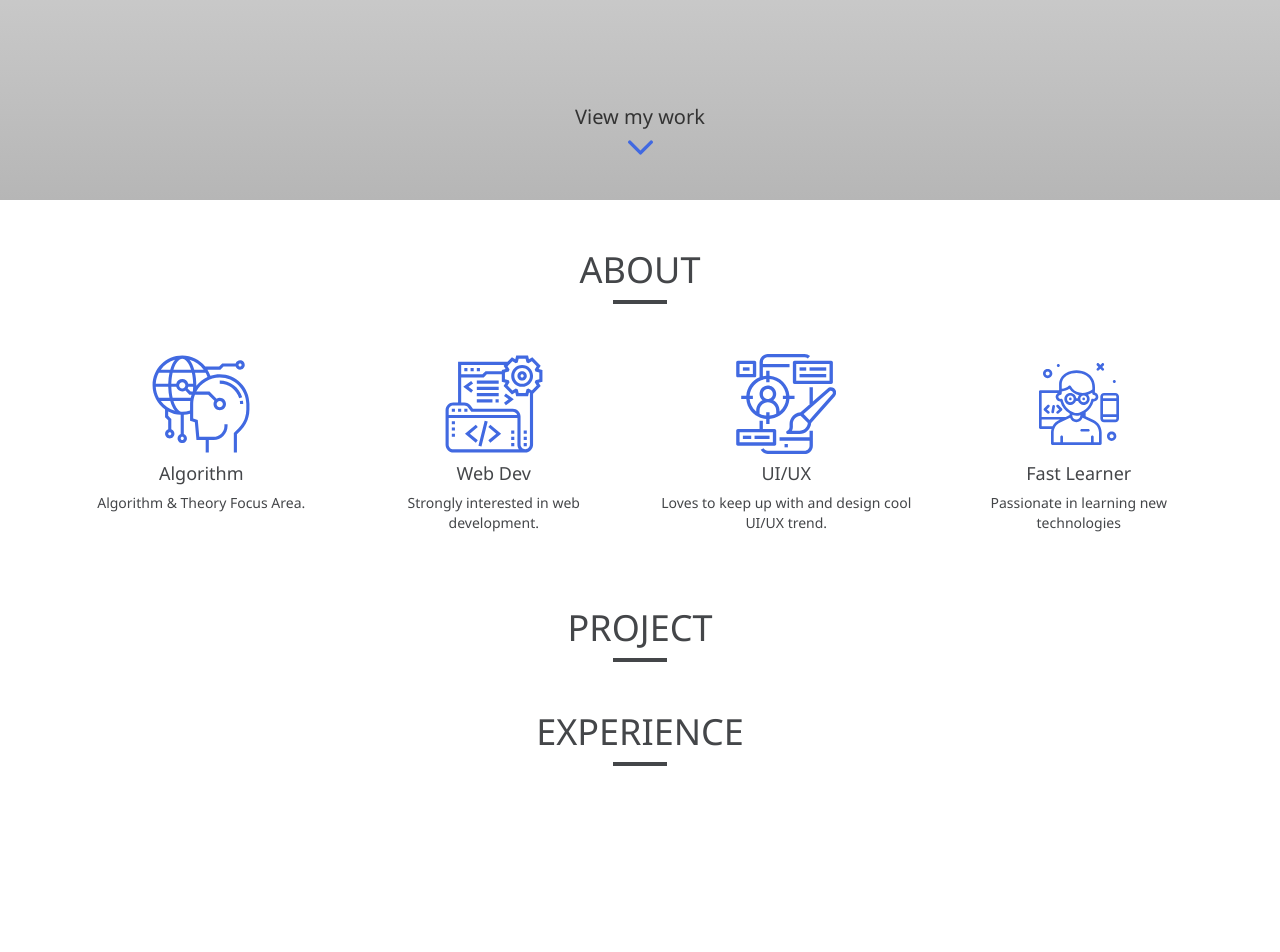
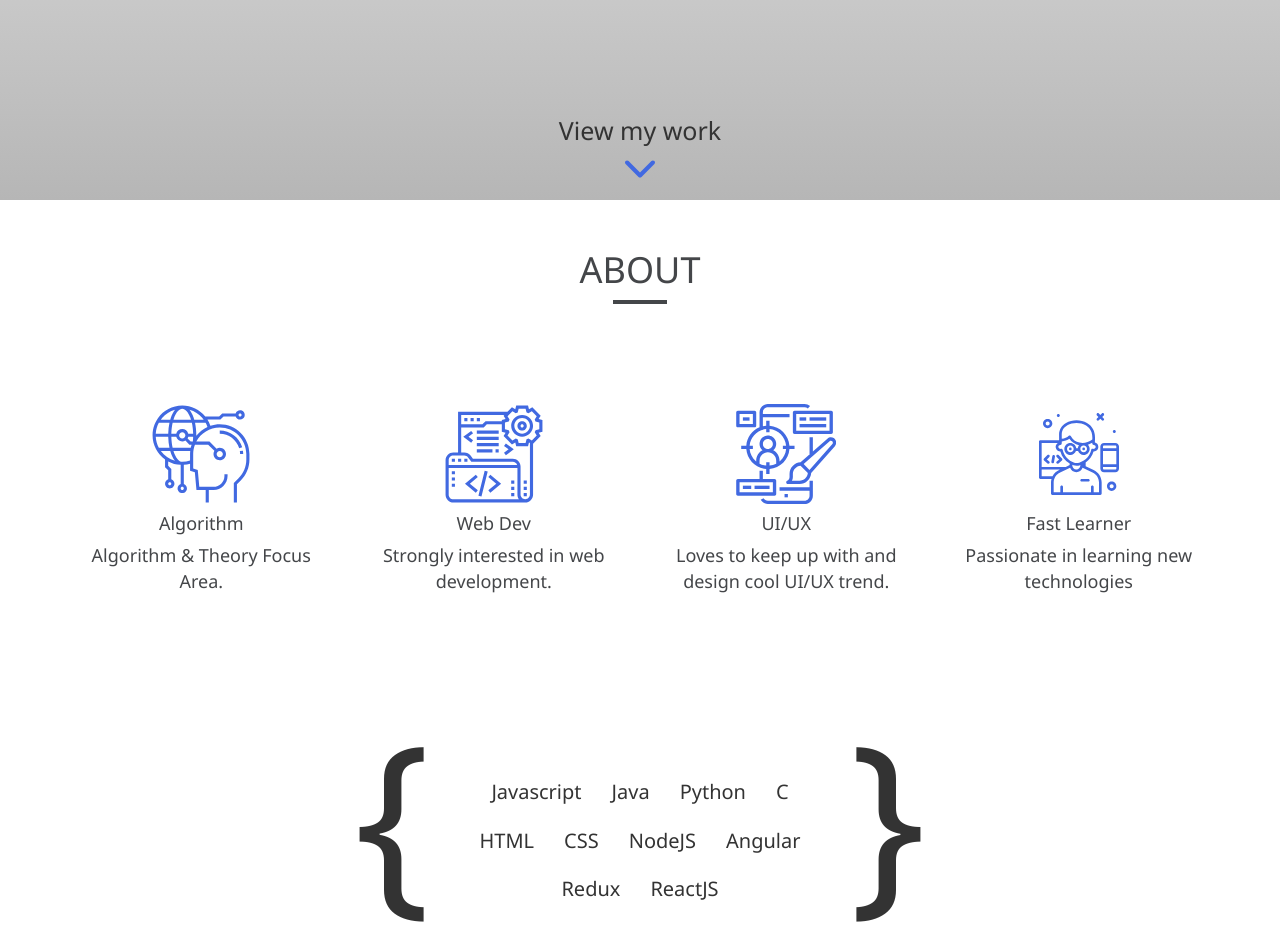
Before and after one commit to WilliamRyank/portfolio, an Angular app: page / in a window 1280 px wide. Shown: the part 600-1552 px from the top of the page. Before the commit the page ends 1416 px from the top, so only its background shows below. Built offline with nearby package versions, Linux system fonts and the light colour scheme.

Commit message:
finish about page

```diff
--- a/src/app/about/about.component.css
+++ b/src/app/about/about.component.css
@@ -1,9 +1,28 @@
+.row {
+    text-align: center;
+}
+
+.row.is-flex {
+    display: flex;
+    flex-wrap: wrap;
+    margin-top: 50px;
+}
+.row.is-flex > [class*='col-'] {
+    display: flex;
+    flex-direction: column;
+}
+
+.bracket {
+    font-size: 200px;
+}
+
 h4, p {
     color: #444649;
 }
 
 p {
     margin-bottom: 25px;
+    font-size: 18px;
 }
 
 img {
@@ -11,6 +30,17 @@ img {
     width: 100px;
 }
 
-.row {
-    text-align: center;
+ul {
+    position: relative;
+    width: 100%;
+    margin: auto;
+    bottom: -10%;
+    padding: 0;
 }
+
+li {
+    display:inline-block;
+    margin: 10px 15px;
+    font-size: 20px;
+    font-weight: 400;
+}
--- a/src/app/about/about.component.html
+++ b/src/app/about/about.component.html
@@ -2,26 +2,39 @@
 
 <div class="container">
     <div class="row">
-        <div class="col-md-3">
+        <div class="col-md-3 col-xs-6">
             <img src="../../assets/algorithm.svg">
             <h4>Algorithm</h4>
             <p>Algorithm & Theory Focus Area.</p>
         </div>
-        <div class="col-md-3">
+        <div class="col-md-3 col-xs-6">
             <img src="../../assets/web-dev.svg">
             <h4>Web Dev</h4>
             <p>Strongly interested in web development.</p>
         </div>
-        <div class="col-md-3">
+        <div class="col-md-3 col-xs-6">
             <img src="../../assets/ui-ux.svg">
             <h4>UI/UX</h4>
             <p>Loves to keep up with and design cool UI/UX trend.</p>
         </div>
-        <div class="col-md-3">
+        <div class="col-md-3 col-xs-6">
             <img src="../../assets/person.svg">
             <h4>Fast Learner</h4>
             <p>Passionate in learning new technologies</p>
         </div>
+    </div>
 
-      </div>
-  </div>
+    <div class="row is-flex">
+        <div class="col-sm-4 col-xs-2 bracket" [ngStyle]="{'text-align': 'right'}">
+            {{ '{ ' }}
+        </div>
+        <div class="col-sm-4 col-xs-8">
+            <ul>
+                <li *ngFor="let skill of skills">{{ skill }}</li>
+            </ul>
+        </div>
+        <div class="col-sm-4 col-xs-2 bracket" [ngStyle]="{'text-align': 'left'}">
+            {{ '} ' }}
+        </div>
+    </div>
+</div>
--- a/src/app/about/about.component.ts
+++ b/src/app/about/about.component.ts
@@ -6,7 +6,9 @@ import { Component, OnInit } from '@angular/core';
   styleUrls: ['./about.component.css']
 })
 export class AboutComponent implements OnInit {
-
+  skills = ["Javascript", "Java", "Python",
+            "C", "HTML", "CSS", "NodeJS",
+            "Angular", "Redux", "ReactJS"]
   constructor() { }
 
   ngOnInit(): void {
--- a/src/app/app.component.html
+++ b/src/app/app.component.html
@@ -1,4 +1,4 @@
 <app-landing></app-landing>
-<app-about></app-about>
+<app-about id="about"></app-about>
 <app-header text="PROJECT"></app-header>
 <app-header text="EXPERIENCE"></app-header>
--- a/src/app/header/header.component.css
+++ b/src/app/header/header.component.css
@@ -1,11 +1,12 @@
 h1 {
     text-align: center;
-    margin: 50px 0 0 0;
+    padding: 50px 0 0 0;
+    margin: 0;
     color: #444649;
 }
 
 hr {
     width: 50px;
-    margin: 10px auto 50px auto;
+    margin: 10px auto 100px auto;
     border: 2px solid #444649;
 }
--- a/src/app/landing/landing.component.css
+++ b/src/app/landing/landing.component.css
@@ -45,11 +45,11 @@ span.text-slider {
 
 div.view-my-work {
     position: absolute;
-    bottom: 5%;
+    bottom: 2%;
     left: 50%;
-    width: 150px;
-    margin-left: -75px;
-    font-size: 20px;
+    width: 200px;
+    margin-left: -100px;
+    font-size: 25px;
     cursor: pointer;
     text-align: center;
     animation: fadein 2s;
@@ -63,11 +63,11 @@ div.view-my-work:hover {
 
 div.view-my-work:hover > img {
     transition-duration: 0.2s;
-    height: 30px;
+    height: 35px;
 }
 
 img {
-    height: 25px;
+    height: 30px;
     fill: royalblue;
 }
 
@@ -84,3 +84,7 @@ b {
     float: left;
     overflow: hidden;
 }
+
+a {
+    color: black;
+}
--- a/src/app/landing/landing.component.html
+++ b/src/app/landing/landing.component.html
@@ -13,7 +13,7 @@
             </b>
         </div>
     </div>
-    <div class="view-my-work">
+    <div class="view-my-work" (click)="viewWork()">
         View my work <br>
         <img src="../../assets/arrow-down.svg">
     </div>
--- a/src/app/landing/landing.component.ts
+++ b/src/app/landing/landing.component.ts
@@ -8,8 +8,10 @@ import { Component, OnInit } from '@angular/core';
 export class LandingComponent implements OnInit {
 
   constructor() { }
-
   ngOnInit(): void {
   }
 
+  viewWork() {
+    document.getElementById('about').scrollIntoView(true);
+  }
 }
--- a/src/styles.css
+++ b/src/styles.css
@@ -7,4 +7,5 @@ html, body, hr{
 	padding: 0px;
 	margin: 0px;
 	overflow-x: hidden;
+	scroll-behavior: smooth;
 }
```
Also changed, not shown: 1 other file (tests, documents, lock files or other folders).
